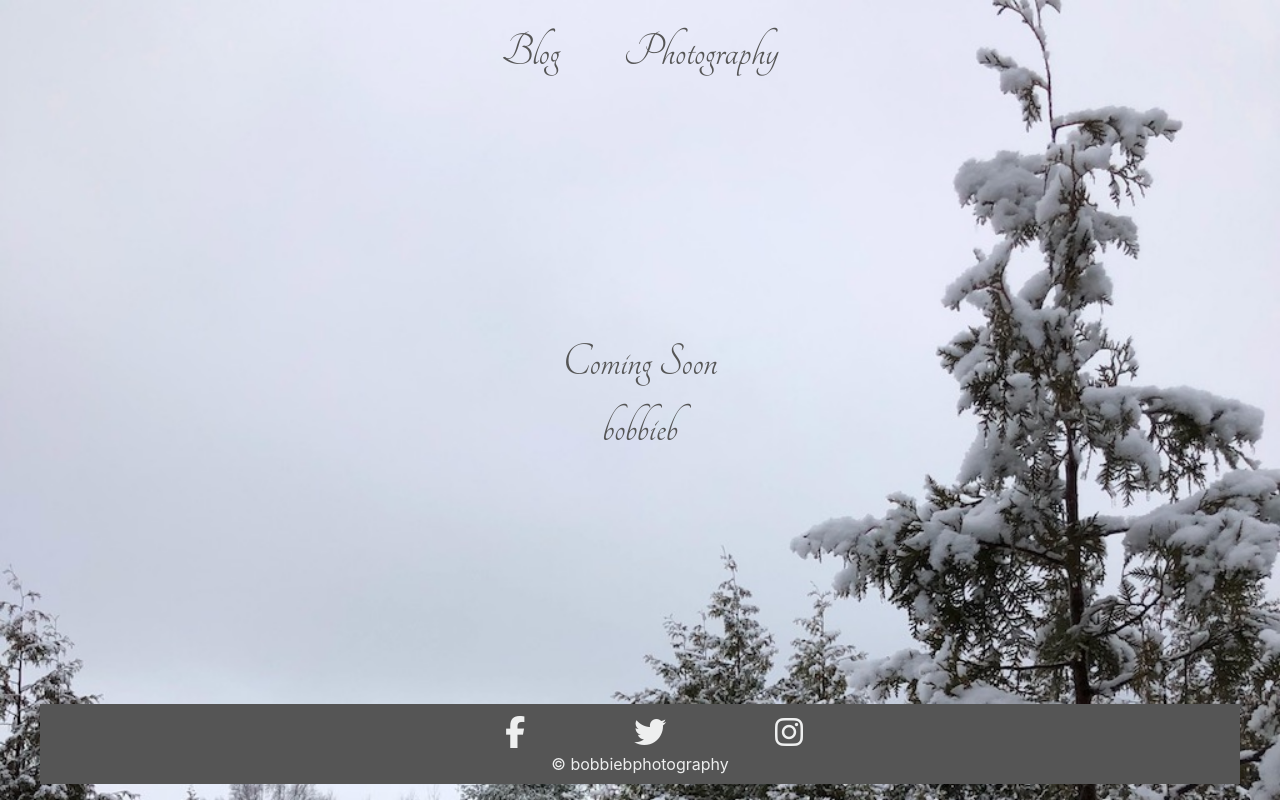
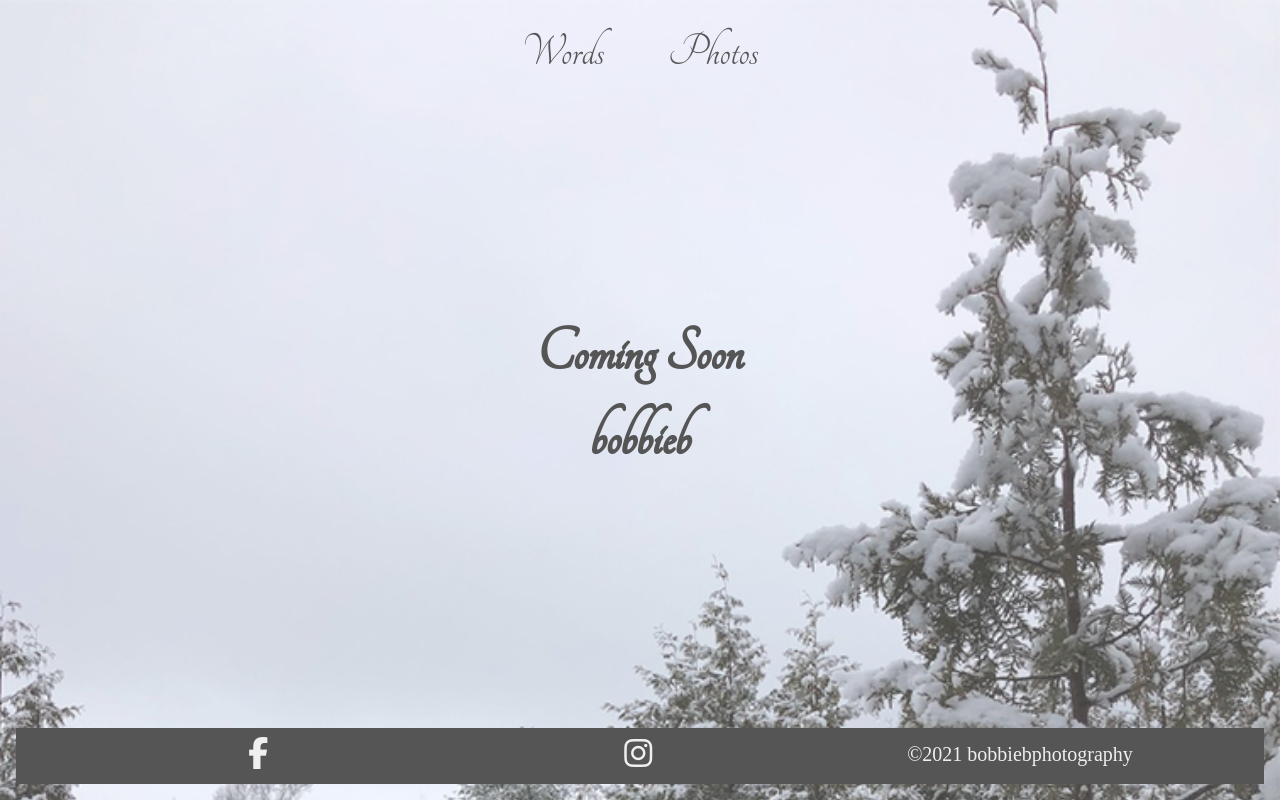
Before and after one commit to emac62/bobbieb, a plain HTML site: page index.html in a window 1280 px wide. Drawn offline with nearby package versions, Linux system fonts and the light colour scheme.

```diff
--- a/index.html
+++ b/index.html
@@ -31,11 +31,11 @@
               <!-- <a class="nav-link active" aria-current="page" href="#">Home</a> -->
             </li>
             <li class="nav-item">
-              <a class="nav-link" href="#">Blog</a>
+              <a class="nav-link" href="#">Words</a>
             </li>
 
             <li class="nav-item">
-              <a class="nav-link" href="#">Photography</a>
+              <a class="nav-link" href="#">Photos</a>
             </li>
             <li class="nav-item">
               <!--<a class="nav-link" href="#">Contact</a> -->
@@ -53,7 +53,6 @@
           <h3 class="title">Coming Soon</h3>
           <h2 class="title">bobbieb</h2>
 
-
         </div>
       </div>
     </div>
@@ -61,15 +60,26 @@
 
   <div class="fixed-bottom">
     <footer class="first">
-      <ul class="social">
-        <li><a href="#" target="=_blank"><i class="fab fa-facebook-f"></i></a></li>
-        <li><a href="#" target="=_blank"><i class="fab fa-twitter"></i></a></li>
-        <li><a href="#" target="=_blank"><i class="fab fa-instagram"></i></a></li>
-      </ul>
+
+      <div class="container">
+        <div class="row social">
+          <div class="col-4">
+            <a href="https://www.facebook.com/bobbie.belfry" target="=_blank" rel="noopener noreferrer"><i
+                class="fab fa-facebook-f"></i></a>
+          </div>
+          <div class="col-4">
+            <a href="https://www.instagram.com/bobbieb_photo/" target="=_blank" rel="noopener noreferrer"><i
+                class="fab fa-instagram"></i></a>
+          </div>
+          <div class="col-4 copy">
+            &copy2021 bobbiebphotography
+          </div>
+        </div>
+      </div>
+
+
     </footer>
-    <footer class="second">
-      <p>&copy bobbiebphotography</p>
-    </footer>
+
   </div>
   <script src="https://code.jquery.com/jquery-3.2.1.slim.min.js"
     integrity="sha384-KJ3o2DKtIkvYIK3UENzmM7KCkRr/rE9/Qpg6aAZGJwFDMVNA/GpGFF93hXpG5KkN"
--- a/scss/_footer.scss
+++ b/scss/_footer.scss
@@ -1,6 +1,6 @@
 footer.first {
-  margin: 0 2.5rem;
-  height: 2.5rem;
+  margin: 1rem;
+  height: 3.5rem;
   background: $text-color;
 }
 
@@ -11,27 +11,22 @@
   margin-bottom: 0;
 
 
-  li {
-    display: inline;
-  }
+
   i {
+    padding: 1.5% 0;
     font-size: 200%;
     margin: 1% 5% 1% 4%;
     color: $light-color;
+    vertical-align: middle;
 
   }
   i:hover {
     color: $gray-color;
   }
-}
-
-footer.second {
-  margin: 0 2.5rem;
-  background: $text-color;
-
-  p {
+  .copy {
+    font-family: 'Work';
+    font-size: 125%;
     color: $light-color;
-    text-align: center;
-    padding: 0.5rem;
+    padding: 1% 0;
   }
 }
--- a/scss/main.scss
+++ b/scss/main.scss
@@ -9,7 +9,7 @@
 
 body {
   //background: $greeny-accent;
-  background-image: url('/images/snow.jpg');
+  background-image: url('/images/bobbieb-background74.png');
   background-size: cover;
   height: 100vh;
 }
@@ -42,7 +42,8 @@
   margin-top: 10rem;
   .title {
     font-family: 'Tangerine';
-    font-size: 300%;
+    font-size: 400%;
+    font-weight: bold;
     color: $text-color;
   }
 
```
Also changed, not shown: css/main.css, images/bobbieb-background74.png (added), 3 other files.
